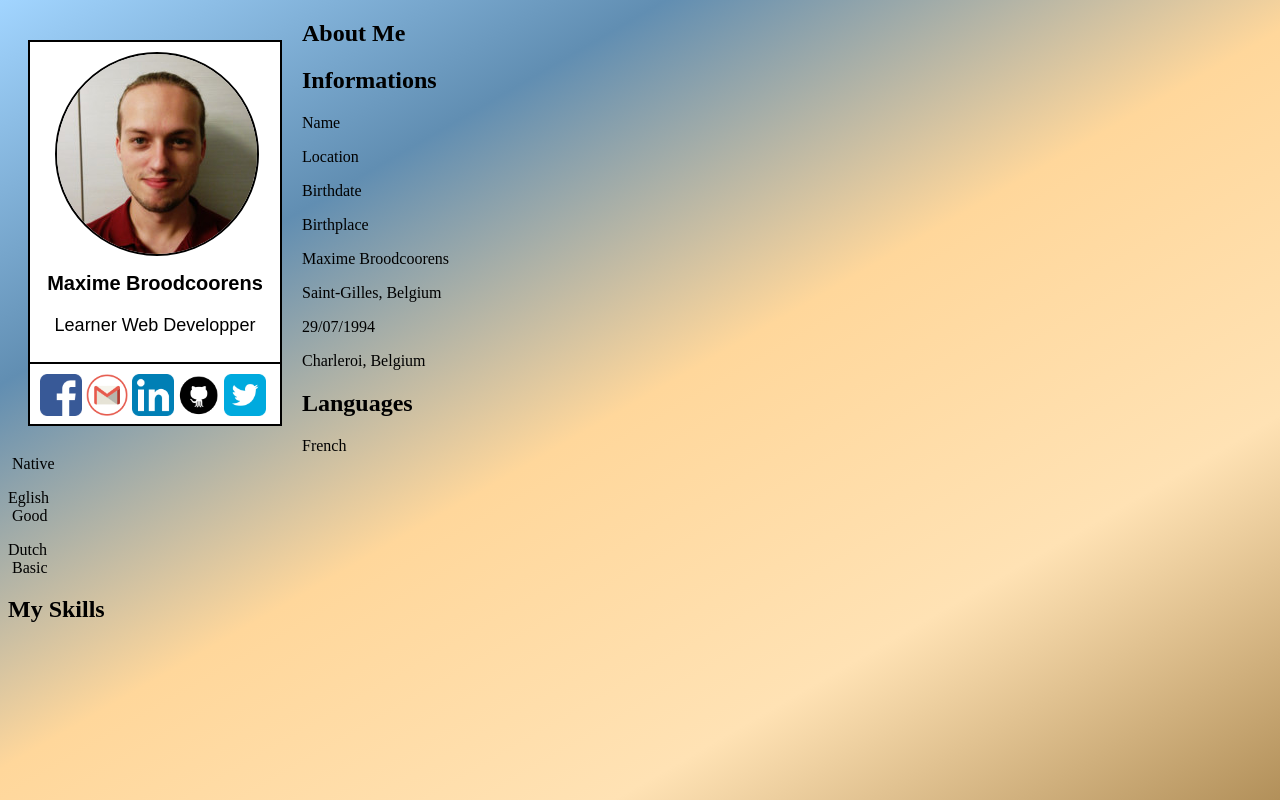
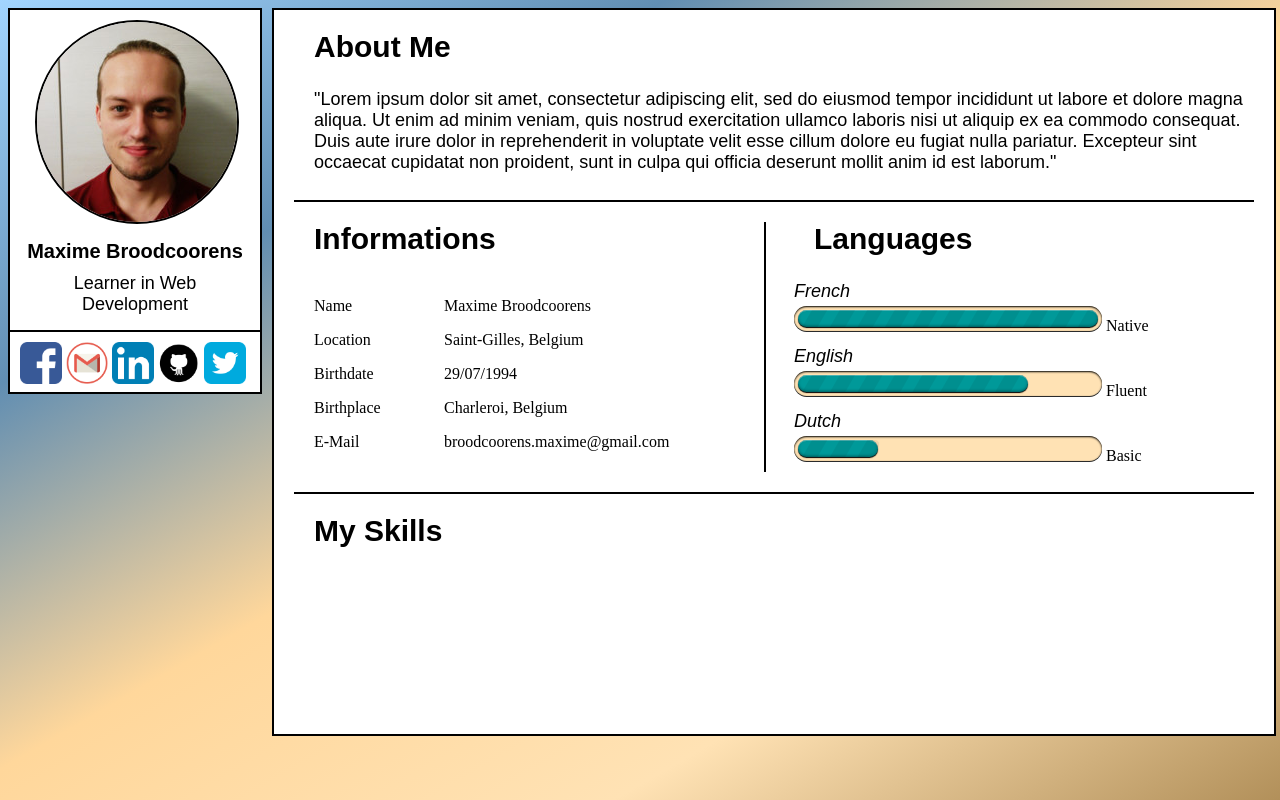
Before and after one commit to Broodco/Learning-Environment, a plain HTML site: page VCard/vcard.html in a window 1280 px wide. Drawn offline with Linux system fonts and the light colour scheme.

Commit message:
saved progress, lang layout done

```diff
--- a/VCard/stylevc.css
+++ b/VCard/stylevc.css
@@ -6,14 +6,17 @@ body{
     background-attachment: fixed;
     background-repeat: no-repeat;
     background-size:cover;
+    margin:none;
+    display:flex;
+    padding-right:10px;
 }
+/* ..Mise en page contenu aside.. */
 aside{
-    float:left;
     background:white;
     border: 2px solid black;
     height:382px;
     width:250px;
-    margin:20px;
+    margin:0px 10px 10px 0px;
     padding:0px;
 }
 #basicinfo{
@@ -44,10 +47,12 @@ aside{
     font-family: Arial, Helvetica, sans-serif;
     font-size: 20px;
     font-weight:bold;
+    margin-bottom:10px;
 }
 #prof{
     font-family: Arial, Helvetica, sans-serif;
     font-size:18px;
+    margin-top:0px;
 }
 .socmedia{
     height: 42px;
@@ -57,40 +62,140 @@ aside{
     height:42px;
     width:42px;
 }
+/* ..Mise en page contenu Main.. */
 main{
-
+    width:1000px;
+    height:auto;
+    background:white;
+    border:2px solid black;
 }
-.simplecolumn{
-
+.art_main{
+    padding:20px 0px 20px 0px;
+    margin:0px 20px 0px 20px;
+    width:960px;
+    height:250px;
+    border-bottom:2px solid black;
+}
+#aboutme{
+    height:150px;
+}
+#skills{
+    height:200px;
+    border-bottom:none;
 }
 #description{
-
-}
-.doublecolumn{
-
+    padding-left:20px;
+    font-family:Arial, Helvetica, sans-serif;
+    font-size:18px;
 }
 .title{
-
+    margin-top:0px;
+    padding-left:20px;
+    font-size:30px;
+    font-family:Arial, Helvetica, sans-serif;
 }
 .columnleft{
-
+    float:left;
+    height:250px;
+    width:460px;
+    padding-right:10px;
+    border-right:2px solid black;
 }
 .info_type{
-
+    float:left;
+    height:200px;
+    width:110px;
+    padding-left:20px;
+    padding-right:10px;
+    text-align:left;
 }
 .info_answer{
-
+    float:right;
+    height:200px;
+    width:310px;
+    padding-left:10px;
+    text-align:left;
 }
 
 .columnright{
-
+    float:right;
+    height:250px;
+    width:460px;
+    padding-left:10px;
 }
 .lang{
-
+    height:55px;
+    margin-top:10px;
 }
 .langname{
+    margin-bottom:5px;
+    font-size:18px;
+    font-family:Arial, Helvetica, sans-serif;
+    font-style:italic;
 
 }
 .prog{
-
+    margin-top:4px;
+    width:300px;
+    height:17px;
+    padding: 4px;
+    display:inline-block;
+    background-color: #FFE2B4;
+    border-radius: 16px;
+    -webkit-border-radius: 16px;
+    -moz-border-radius: 16px;
+    box-shadow: inset 0 1px 2px #000, 0 1px 0 #2b2b2b;
+    -webkit-box-shadow: inset 0 1px 2px #000, 0 1px 0 #2b2b2b;
+    -moz-box-shadow: inset 0 1px 2px #000, 0 1px 0 #2b2b2b;
 }
+.prog:before{
+    content: '';
+    display: block;
+    position: absolute;
+    width: 200px;
+    height: 17px;
+    background: #099;
+    border-radius: 12px;
+    -webkit-border-radius: 12px;
+    -moz-border-radius: 12px;
+    box-shadow: inset 0 1px 0 rgba(255, 255, 255, 0.3), inset 0 -1px 3px rgba(0, 0, 0, 0.4), 0 1px 1px #000;
+    -webkit-box-shadow: inset 0 1px 0 rgba(255, 255, 255, 0.3), inset 0 -1px 3px rgba(0, 0, 0, 0.4), 0 1px 1px #000;
+    -moz-box-shadow: inset 0 1px 0 rgba(255, 255, 255, 0.3), inset 0 -1px 3px rgba(0, 0, 0, 0.4), 0 1px 1px #000;
+}
+.prog:after {
+    content: '|||||||||||||';
+    display: block;
+    position: absolute;
+    width: 200px;
+    height: 17px;
+    overflow: hidden;
+    border-radius: 12px;
+    -webkit-border-radius: 12px;
+    -moz-border-radius: 12px;
+    transform: skewX(-35deg);
+    -webkit-transform: skewX(-30deg);
+    -moz-transform: skewX(-30deg);
+    -o-transform: skewX(-30deg);
+    font: bold 120px/80px sans-serif;
+    letter-spacing: -6px;
+    color: #000;
+    opacity: 0.06;
+}
+#fr:before{
+    width: 300px;
+}
+#fr:after{
+    width:300px;
+}
+#en:before{
+    width: 230px;
+}
+#en:after{
+    width: 230px;
+}
+#du:before{
+    width: 80px;
+}
+#du:after{
+    width: 80px;
+}
--- a/VCard/vcard.html
+++ b/VCard/vcard.html
@@ -10,32 +10,34 @@
 
 <body>
     <aside>
-        <!-- .......................................Encadré de gauche avec photo............................................... -->
+        <!-- ..Encadré de gauche avec photo.. -->
         <section id="basicinfo">
             <div id="pic">
                 <img src="tete.jpeg" alt="Photo de profil">
             </div>
             <div id="name_prof">
                 <p id="name">Maxime Broodcoorens</p>
-                <p id="prof">Learner Web Developper</p>
+                <p id="prof">Learner in Web Development</p>
             </div>
         </section>
         <nav class="socmedia">
-            <!-- ...................................Icones réseaux sociaux..................................................... -->
-            <a href=""><img src="icon_facebook.png"></a>
-            <a href=""><img src="icon_gmail.png"></a>
-            <a href=""><img src="icon_linkedin.png"></a>
-            <a href=""><img src="icon_github.png"></a>
-            <a href=""><img src="icon_twitter.png"></a>
+            <!-- ..Icones réseaux sociaux.. -->
+            <a href="https://www.facebook.com/M.Brotco"><img src="icon_facebook.png"></a>
+            <a href="mailto:broodcoorens.maxime@gmail.com"><img src="icon_gmail.png"></a>
+            <a href="https://linkedin.com/in/broodco"><img src="icon_linkedin.png"></a>
+            <a href="https://github.com/Broodco"><img src="icon_github.png"></a>
+            <a href="https://twitter.com/MaximeBroodcoo1"><img src="icon_twitter.png"></a>
         </nav>
     </aside>
     <main>
-        <!-- .......................................Partie About Me............................................................ -->
-        <section class="simplecolumn">
+        <!-- ..Partie About Me.. -->
+        <article class="art_main" id="aboutme">
             <h2 class="title">About Me</h2>
-            <p id="description"></p>
-        </section>
-        <section class="doublecolumn">
+            <p id="description">"Lorem ipsum dolor sit amet, consectetur adipiscing elit, sed do eiusmod tempor incididunt ut labore et dolore magna aliqua. Ut enim ad minim veniam, quis nostrud exercitation ullamco laboris nisi ut aliquip ex ea commodo consequat. Duis aute irure dolor in reprehenderit in voluptate velit esse cillum dolore eu fugiat nulla pariatur. Excepteur sint occaecat cupidatat non proident, sunt in culpa qui officia deserunt mollit anim id est laborum."
+            </p>
+        </article>
+        <!-- ..Partie Infos.. -->
+        <article class="art_main">
             <div class="columnleft">
                 <h2 class="title">Informations</h2>
                 <div class="info_type">
@@ -43,37 +45,36 @@
                     <p>Location</p>
                     <p>Birthdate</p>
                     <p>Birthplace</p>
+                    <p>E-Mail</p>
                 </div>
                 <div class="info_answer">
                     <p>Maxime Broodcoorens</p>
                     <p>Saint-Gilles, Belgium</p>
                     <p>29/07/1994</p>
                     <p>Charleroi, Belgium</p>
+                    <p>broodcoorens.maxime@gmail.com</p>
                 </div>
             </div>
+        <!-- ..Partie Langues.. -->
             <div class="columnright">
                 <h2 class="title">Languages</h2>
                 <div class="lang">
-                    <p>
-                        <span class="langname">French</span><br/>
-                        <img src="" class="prog"> Native
-                    </p>
+                    <span class="langname">French</span><br/>
+                    <div class="prog" id="fr"></div> <span class="level">Native</span>
+                </div>
                 <div class="lang">
-                    <p>
-                        <span class="langname">Eglish</span><br/>
-                        <img src="" class="prog"> Good
-                    </p>
+                    <span class="langname">English</span><br/>
+                    <div class="prog" id="en"></div> <span class="level">Fluent</span>
+                </div>
                 <div class="lang">
-                    <p>
-                        <span class="langname">Dutch</span><br/>
-                        <img src="" class="prog"> Basic
-                    </p>
+                    <span class="langname">Dutch</span><br/>
+                    <div class="prog" id="du"></div> <span class="level">Basic</span>
                 </div>
-            </div>
-        </section>
-        <section class="simplecolumn">
+        </article>
+        <!-- ..Partie Skills.. -->
+        <article class="art_main" id="skills">
             <h2 class="title">My Skills</h2>
-        </section>
+        </article>
     </main>
 </body>
 </html>
```
